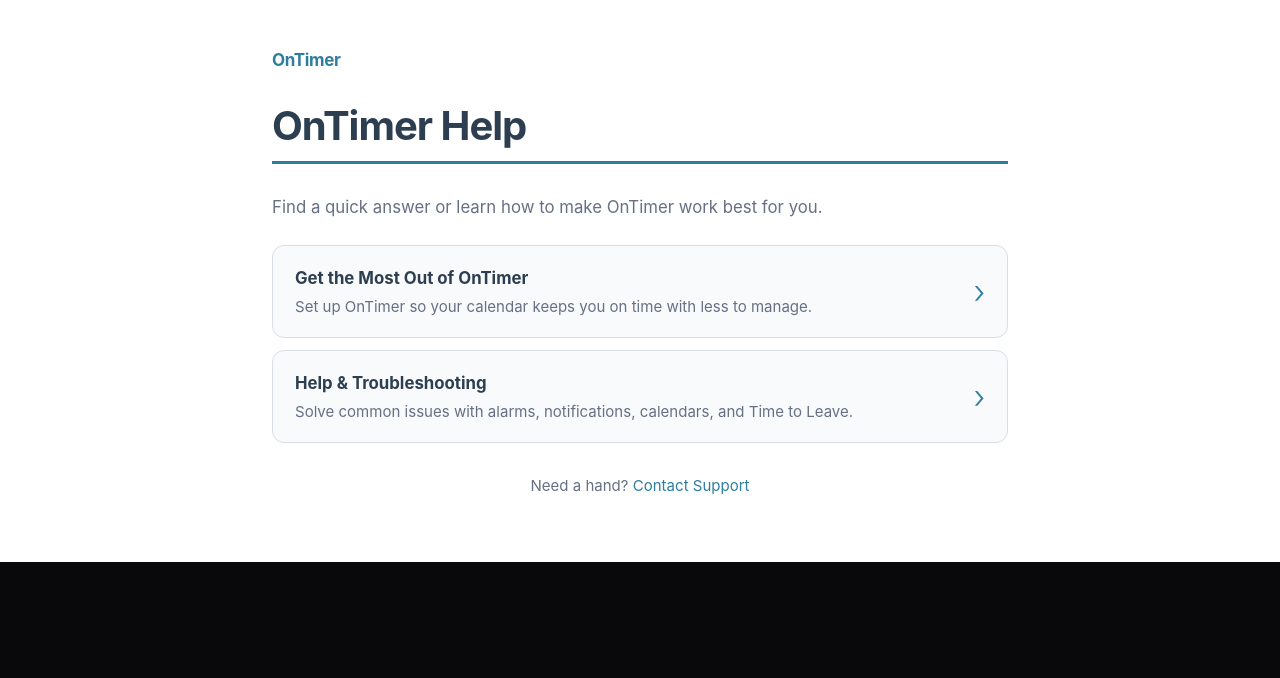
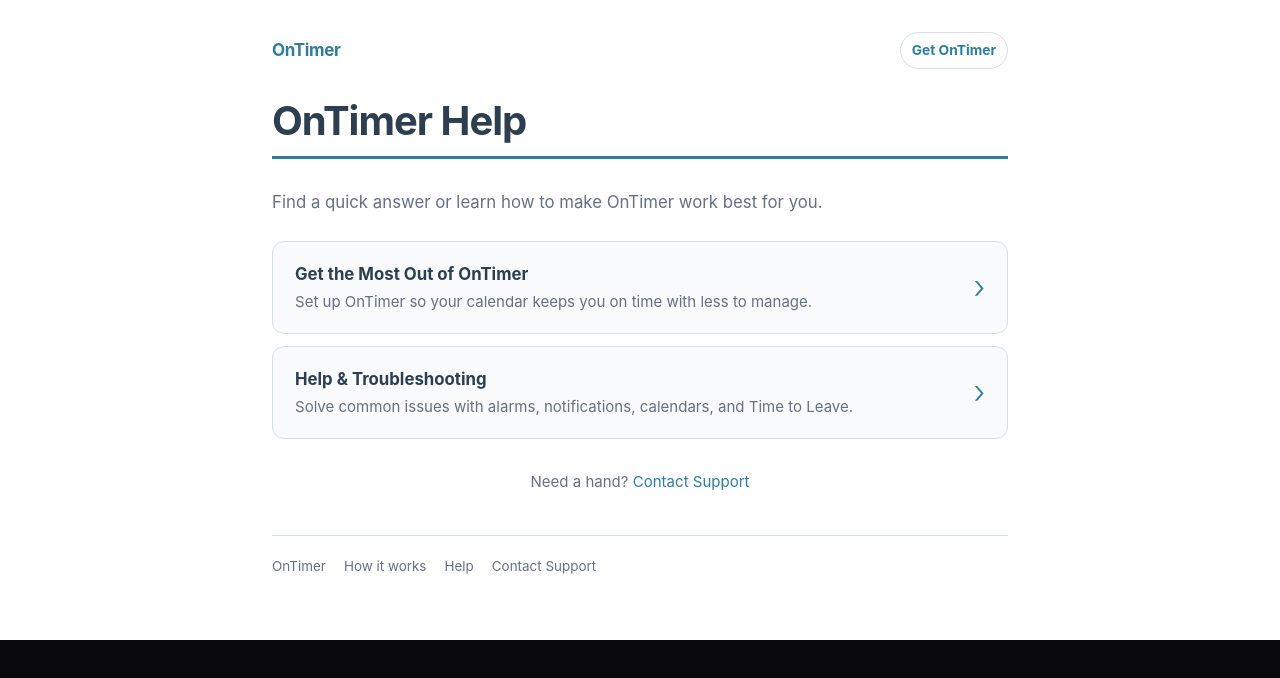
Before and after one commit to EthanMGarr/ontimer-website, a Next.js app: page /help in a window 1280 px wide. Shown: the top 678 px of the page. Built offline with nearby package versions, Linux system fonts and the light colour scheme.

Commit message:
Make help pages public-ready

```diff
--- a/src/app/help/getting-the-most-out/page.tsx
+++ b/src/app/help/getting-the-most-out/page.tsx
@@ -1,5 +1,6 @@
 import type { Metadata } from "next";
 import Link from "next/link";
+import { HelpFooter, HelpNavigation, HelpProductHandoff } from "@/components/HelpShell";
 import { getHelpDocument } from "@/lib/help-documents";
 
 export const metadata: Metadata = {
@@ -16,8 +17,11 @@ export default async function GettingTheMostOutPage() {
   return (
     <div className="help-page">
       <article className="help-container help-document">
+        <HelpNavigation />
         <Link href="/help" className="help-back">‹ OnTimer Help</Link>
         <div className="help-prose" dangerouslySetInnerHTML={{ __html: content }} />
+        <HelpProductHandoff />
+        <HelpFooter />
       </article>
     </div>
   );
--- a/src/app/help/help.css
+++ b/src/app/help/help.css
@@ -14,9 +14,12 @@
   -webkit-font-smoothing: antialiased;
 }
 
-.help-container { max-width: 800px; margin: 0 auto; padding: 32px 20px 48px; }
+.help-container { max-width: 800px; margin: 0 auto; padding: 24px 20px 48px; }
 .help-header { margin-bottom: 30px; }
-.help-wordmark { display: inline-block; color: var(--help-primary); font-size: 17px; font-weight: 700; letter-spacing: -0.02em; text-decoration: none; margin-bottom: 28px; }
+.help-site-header { align-items: center; display: flex; justify-content: space-between; margin-bottom: 28px; }
+.help-wordmark { color: var(--help-primary); font-size: 17px; font-weight: 700; letter-spacing: -0.02em; text-decoration: none; }
+.help-download-link { border: 1px solid var(--help-border); border-radius: 999px; color: var(--help-primary); font-size: .86rem; font-weight: 650; padding: 7px 11px; text-decoration: none; }
+.help-download-link:hover, .help-download-link:focus-visible { background: color-mix(in srgb, var(--help-primary) 8%, var(--help-bg)); border-color: var(--help-primary); outline: none; }
 .help-header h1, .help-prose h1 { color: var(--help-heading); border-bottom: 3px solid var(--help-primary); font-size: clamp(1.9rem, 7vw, 2.5rem); line-height: 1.18; font-weight: 700; letter-spacing: -0.025em; margin: 0; padding-bottom: 12px; }
 .help-intro { color: var(--help-muted); font-size: 1.05rem; line-height: 1.65; margin: 0 0 24px; }
 .help-card-list { display: grid; gap: 12px; }
@@ -38,9 +41,20 @@
 .help-prose li { margin-bottom: 7px; padding-left: 2px; }
 .help-prose strong { color: var(--help-heading); font-weight: 650; }
 .help-prose a { font-weight: 600; }
+.help-product-handoff { background: var(--help-card-bg); border: 1px solid var(--help-border); border-radius: 12px; margin-top: 42px; padding: 20px; }
+.help-product-handoff h2 { color: var(--help-heading); font-size: 1.12rem; line-height: 1.35; margin: 0 0 7px; }
+.help-product-handoff p { color: var(--help-muted); font-size: .96rem; line-height: 1.55; margin: 0; }
+.help-product-actions { align-items: center; display: flex; flex-wrap: wrap; gap: 14px; margin-top: 16px; }
+.help-download-button { background: var(--help-primary); border: 1px solid var(--help-primary); border-radius: 8px; color: #ffffff !important; font-size: .9rem; font-weight: 650; padding: 10px 13px; text-decoration: none; }
+.help-download-button:hover, .help-download-button:focus-visible { filter: brightness(.92); outline: 3px solid color-mix(in srgb, var(--help-primary) 35%, transparent); outline-offset: 2px; }
+.help-secondary-link { font-size: .9rem; font-weight: 600; }
+.help-site-footer { border-top: 1px solid var(--help-border); margin-top: 42px; padding-top: 20px; }
+.help-site-footer nav { display: flex; flex-wrap: wrap; gap: 10px 18px; }
+.help-site-footer a { color: var(--help-muted); font-size: .84rem; text-decoration: none; }
+.help-site-footer a:hover, .help-site-footer a:focus-visible { color: var(--help-primary); text-decoration: underline; }
 
 @media (prefers-color-scheme: dark) {
   .help-page { --help-bg: #101518; --help-text: #e6edf1; --help-heading: #f2f7f9; --help-muted: #aab9c1; --help-border: #2c3d45; --help-card-bg: #172126; --help-primary: #69b9dd; }
 }
 
-@media (min-width: 640px) { .help-container { padding: 48px 32px 64px; } .help-card { padding: 20px 22px; } }
+@media (min-width: 640px) { .help-container { padding: 32px 32px 64px; } .help-card { padding: 20px 22px; } .help-product-handoff { padding: 24px; } }
--- a/src/app/help/page.tsx
+++ b/src/app/help/page.tsx
@@ -1,5 +1,6 @@
 import type { Metadata } from "next";
 import Link from "next/link";
+import { HelpFooter, HelpNavigation } from "@/components/HelpShell";
 
 export const metadata: Metadata = {
   title: "OnTimer Help",
@@ -27,7 +28,7 @@ export default function HelpPage() {
     <div className="help-page">
       <div className="help-container help-hub">
         <header className="help-header">
-          <Link href="/" className="help-wordmark" aria-label="OnTimer home">OnTimer</Link>
+          <HelpNavigation />
           <h1>OnTimer Help</h1>
         </header>
 
@@ -46,6 +47,7 @@ export default function HelpPage() {
         </nav>
 
         <p className="help-contact">Need a hand? <a href="mailto:support@ontimer.app">Contact Support</a></p>
+        <HelpFooter />
       </div>
     </div>
   );
--- a/src/app/help/troubleshooting/page.tsx
+++ b/src/app/help/troubleshooting/page.tsx
@@ -1,5 +1,6 @@
 import type { Metadata } from "next";
 import Link from "next/link";
+import { HelpFooter, HelpNavigation, HelpProductHandoff } from "@/components/HelpShell";
 import { getHelpDocument } from "@/lib/help-documents";
 
 export const metadata: Metadata = {
@@ -16,8 +17,11 @@ export default async function TroubleshootingPage() {
   return (
     <div className="help-page">
       <article className="help-container help-document">
+        <HelpNavigation />
         <Link href="/help" className="help-back">‹ OnTimer Help</Link>
         <div className="help-prose" dangerouslySetInnerHTML={{ __html: content }} />
+        <HelpProductHandoff />
+        <HelpFooter />
       </article>
     </div>
   );
--- a/src/app/sitemap.ts
+++ b/src/app/sitemap.ts
@@ -276,7 +276,19 @@ export default function sitemap(): MetadataRoute.Sitemap {
     priority: 0.7,
   }));
 
+  const helpPaths = [
+    "/help",
+    "/help/getting-the-most-out",
+    "/help/troubleshooting",
+  ];
+  const helpRoutes: MetadataRoute.Sitemap = helpPaths.map((path) => ({
+    url: `${baseUrl}${path}`,
+    lastModified: new Date(),
+    changeFrequency: "monthly" as const,
+    priority: 0.6,
+  }));
+
   const locationRoutes = getDestinationSitemapRoutes(baseUrl);
 
-  return [...staticRoutes, ...supportingContentRoutes, ...locationRoutes, ...blogRoutes];
+  return [...staticRoutes, ...supportingContentRoutes, ...helpRoutes, ...locationRoutes, ...blogRoutes];
 }
--- /dev/null
+++ b/src/components/HelpShell.tsx
@@ -0,0 +1,41 @@
+import Link from "next/link";
+import { APP_STORE_URL } from "@/lib/constants";
+
+export function HelpNavigation() {
+  return (
+    <header className="help-site-header">
+      <Link href="/" className="help-wordmark" aria-label="OnTimer home">
+        OnTimer
+      </Link>
+      <a className="help-download-link" href={APP_STORE_URL}>
+        Get OnTimer
+      </a>
+    </header>
+  );
+}
+
+export function HelpProductHandoff() {
+  return (
+    <aside className="help-product-handoff" aria-labelledby="new-to-ontimer-heading">
+      <h2 id="new-to-ontimer-heading">New to OnTimer?</h2>
+      <p>OnTimer automatically turns calendar events into persistent alarms that help you stay on time.</p>
+      <div className="help-product-actions">
+        <a className="help-download-button" href={APP_STORE_URL}>Download on the App Store</a>
+        <Link href="/how-it-works" className="help-secondary-link">How it works</Link>
+      </div>
+    </aside>
+  );
+}
+
+export function HelpFooter() {
+  return (
+    <footer className="help-site-footer">
+      <nav aria-label="OnTimer support links">
+        <Link href="/">OnTimer</Link>
+        <Link href="/how-it-works">How it works</Link>
+        <Link href="/help">Help</Link>
+        <a href="mailto:support@ontimer.app">Contact Support</a>
+      </nav>
+    </footer>
+  );
+}
```
Also changed, not shown: 1 other file (tests, documents, lock files or other folders).
